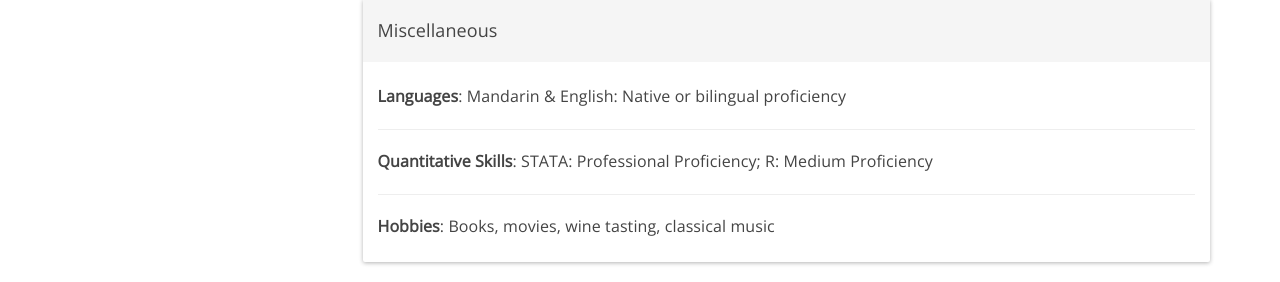
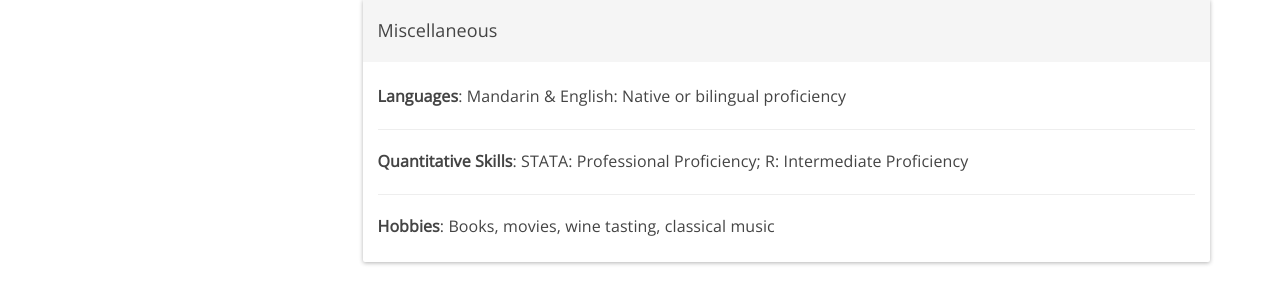
Before and after one commit to CeciliaZhang/-CeciliaZhang-.github-io, a Jekyll site: the page built from index.html, in a window 1280 px wide and 900 px high, scrolled down 1597 px. Shown: the part 615-897 px from the top of the window. Built offline with Jekyll 4.4.1, drawn with Linux system fonts in a browser that asks for light colours; nearby versions of some CDN libraries.

Commit message:
Update skills.html

```diff
--- a/_includes/skills.html
+++ b/_includes/skills.html
@@ -5,7 +5,7 @@
     <div class="panel-body">
         <h5><b>Languages</b>: Mandarin & English: Native or bilingual proficiency</h5>
         <hr/>
-        <h5><b>Quantitative Skills</b>: STATA: Professional Proficiency; R: Medium Proficiency</h5>
+        <h5><b>Quantitative Skills</b>: STATA: Professional Proficiency; R: Intermediate Proficiency</h5>
         <hr/>
         <h5><b>Hobbies</b>: Books, movies, wine tasting, classical music</h5>
     </div>
```
